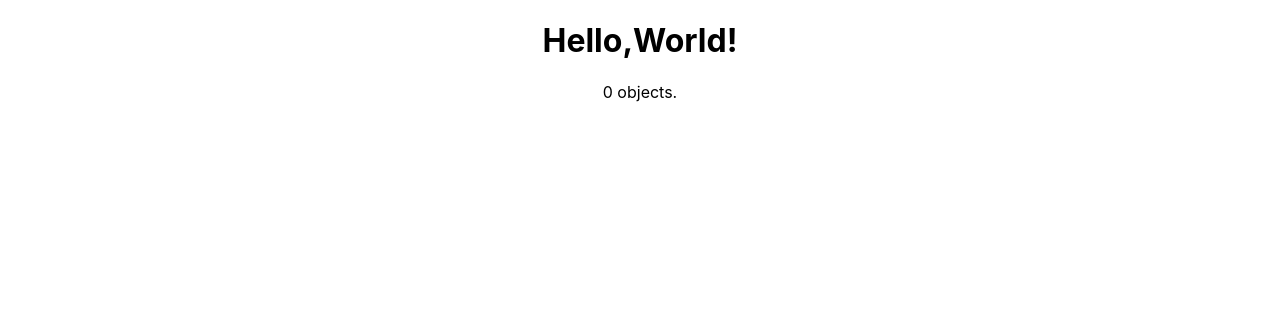
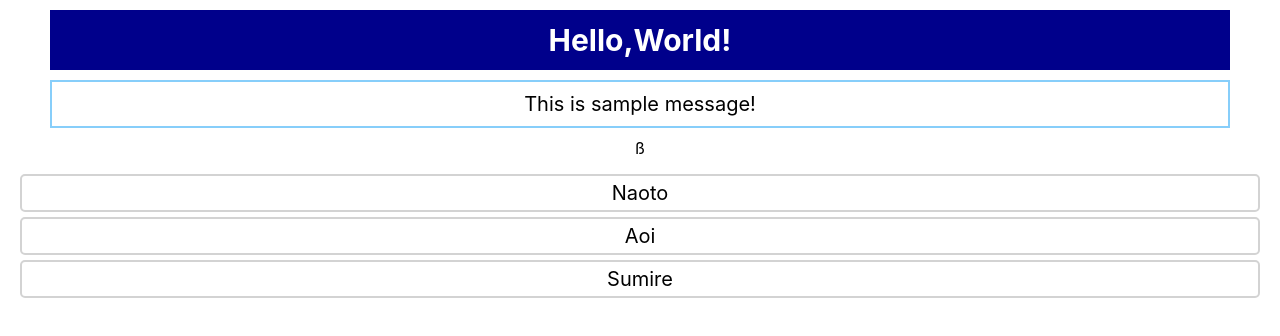
Before and after one commit to Jun-Saito-de/sample_react_app, a React (Create React App) app: page / in a window 1280 px wide. Shown: the top 336 px of the page. Built offline with nearby package versions, Linux system fonts and the light colour scheme.

Commit message:
複数コンポーネントの表示

```diff
--- a/src/App.css
+++ b/src/App.css
@@ -66,7 +66,7 @@ button {
   padding: 5px, 15px;
 }
 
-/* 2-3. リストの表示を設定sるるスタイルクラス */
+/* 2-3. リストの表示を設定するスタイルクラス */
 ul, ol {
   list-style-type: none;
   padding: 0px;
@@ -90,7 +90,7 @@ li {
   margin: 10px 50px;
 }
 .ClassB {
-  font-size: 20px;
+  font-size: 30px;
   font-weight: bold;
   color: white;
   background-color: darkblue;
--- a/src/App.js
+++ b/src/App.js
@@ -1,42 +1,50 @@
-// リスト2-13 初期値が反映されない理由不明
+// リスト2-19
+// 複数コンポーネントの利用
+
 import './App.css'
 import { useState, useEffect } from 'react'
+// App.cssをインポートして適用
 
-// App関数
+// Messageというコンポーネントを関数として定義
+// 引数に渡されるpropsからmessageのプロパティを取り出し、cssでスタイル定義されたClassAのスタイル指定で返す
+function Message(props) {
+  return (
+    // ClassAクラスを適用して、props.messageを表示するコンポーネント
+    <p className='ClassA'>{props.message}</p>
+  )
+}
+
+// データというコンポーネント
+function Data(props) {
+  return (
+    <ul>
+      {props.data.map((item,key)=> {
+        // data配列の要素を順次リスト項目（li）として返す
+        return(<li key={key}>{item.name}</li>)
+      })}
+    </ul>
+  )
+}
+
+// Appというコンポーネント
 function App(props) {
-  var [count, setCount] = useState(0)
-  var [data,setData] = useState([
-    {
-      position: "absolute",
-      left:"0px",
-      top: "0px",
-      width:"100%",height:"100%",
-      backgroundColor:"#fff0",
-    }
-  ])
+  // data配列を定義し、名前オブジェクトを保持
+  const data = [
+    {name: "Naoto"},
+    {name: "Aoi"},
+    {name: "Sumire"},
+  ]
 
-  const doClick = (event)=> {
-    const ob = {
-      position: "absolute",
-      left:(event.pageX - 50) + "px",
-      top: (event.pageY - 50) + "px",
-      width:"100px",height:"100px",
-      backgroundColor:"#ff000066",
-      borderRadius:"50%",
-    }
-    data.push(ob)
-    setCount(count + 1)
-  }
 
-  return (
+  // コンポーネントの描画内容を定義
+  return(
     <div className='App'>
-      <h1>{props.title}</h1>
-      <p>{count} objects.</p>
-      <div onClick={doClick}>
-        {data.map((item,key)=>{
-          return(<div style={item} key={key}></div>)
-        })}
-      </div>
+      {/* props.titleをClassBクラスで表示 */}
+      <h1 className='ClassB'>{props.title}</h1>
+      {/* Messageコンポーネントにmessageを渡して表示 */}
+      <Message message="This is sample message!"/>
+      ß{/* Dataコンポーネントにdata配列を渡して表示 */}
+      <Data data = {data} />
     </div>
   )
 }
```
